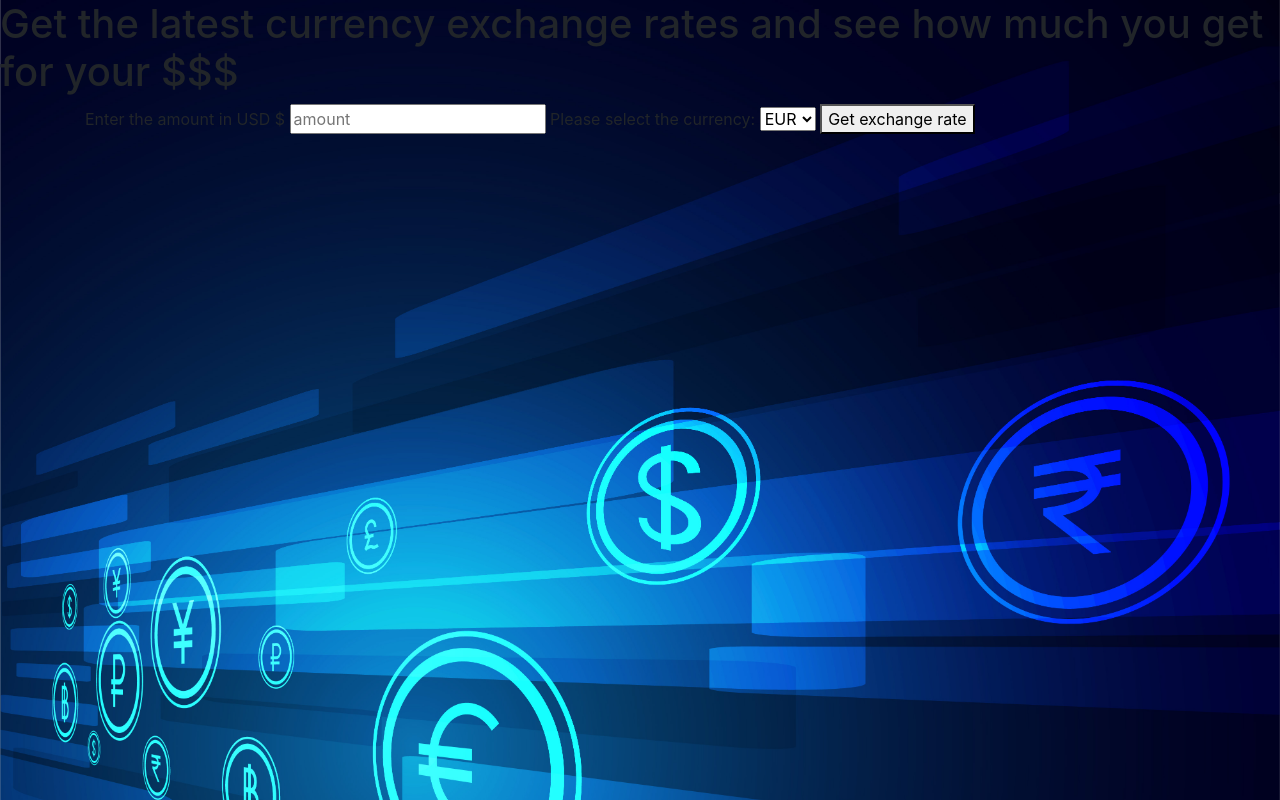
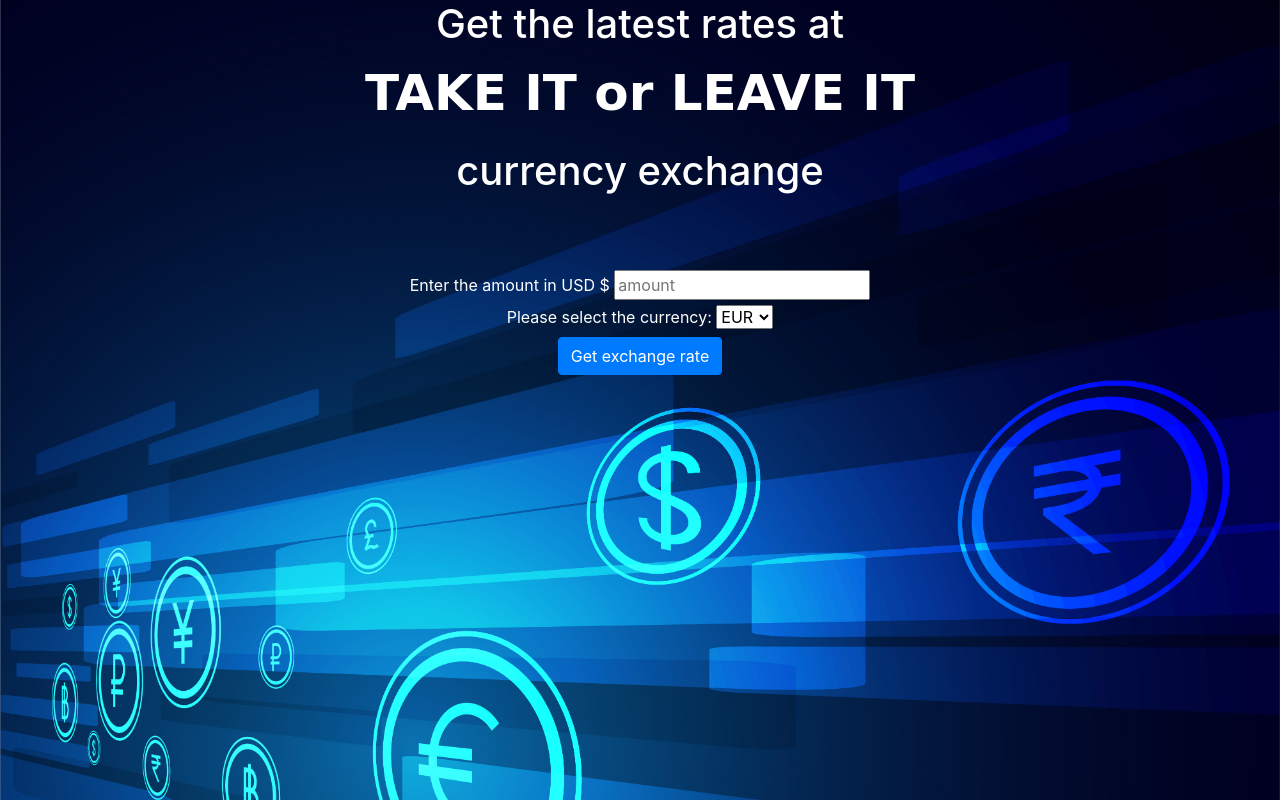
Before and after one commit to dmagic1304/Currency-Exchanger, a website built with webpack: page src/index.html in a window 1280 px wide. Built offline with nearby package versions, Linux system fonts and the light colour scheme.

Commit message:
WIP: working on UI display

```diff
--- a/src/css/styles.css
+++ b/src/css/styles.css
@@ -2,4 +2,21 @@ body {
   background-image: url(./../assets/images/background.jpg);
   background-size: cover;
   background-attachment: fixed;
+  color: white;
+  text-align: center;
 }
+
+.headder {
+  margin-bottom: 60px;
+}
+
+#title {
+  font-size: 50px;
+  font-weight: 800;
+  font-family: 'BhuTuka Expanded One', cursive;
+}
+
+.main {
+  text-align: center;
+  padding: 15px;
+}
--- a/src/index.html
+++ b/src/index.html
@@ -4,20 +4,24 @@
   <title>Currency Exchanger</title>
 </head>
 <body>
-  <h1>Get the latest currency exchange rates and see how much you get for your $$$</h1>
-  <div class="container">
+  <div class="headder">
+    <h1>Get the latest rates at</h1>
+    <p id="title">TAKE IT or LEAVE IT</p>
+    <h1>currency exchange</h1>
+  </div>
+  <div class="container main">
     <form>
       <label for="usd">Enter the amount in USD $</label>
-      <input type="number" id="usd" required placeholder="amount">
+      <input type="number" id="usd" required placeholder="amount"><br>
       <label for="exchange-option">Please select the currency:</label>
       <select name="exchange-option" id="exchange-option">
         <option value="EUR">EUR</option>
         <option value="GBP">GBP</option>
         <option value="CAD">CAD</option>
         <option value="NZD">NZD</option>
-        <option value="test">test</option>
-      </select>
-      <button type="submit">Get exchange rate</button>
+        <option value="AUD">AUD</option>
+      </select><br>
+      <button class="btn btn-primary" type="submit">Get exchange rate</button>
     </form>
     <div class="results">
       <p id="result"></p>
--- a/src/index.js
+++ b/src/index.js
@@ -20,8 +20,9 @@ function printResults(apiData) {
   const selectedCurrency = document.getElementById('exchange-option').value;
   const exchangeRate = apiData.conversion_rates[selectedCurrency];
   displayParagraph.innerHTML = null;
+
   if (exchangeRate) {
-  displayParagraph.append(`Current exchange rate for ${selectedCurrency} is ${exchangeRate}. For ${enteredAmount} USD you will get ${enteredAmount * exchangeRate} ${selectedCurrency} `);
+    displayParagraph.append(`Current exchange rate for ${selectedCurrency} is ${exchangeRate}. For ${enteredAmount} USD you will get ${enteredAmount * exchangeRate} ${selectedCurrency} `);
   } else {
     displayParagraph.append(`Selected currency does not exist (${selectedCurrency}). Please make sure to select a valid currency from the list!`);
   }
```
Also changed, not shown: src/assets/fonts/RubikGlitch-Regular.ttf (added), webpack.config.js (line endings or trailing spaces), 1 other file.
